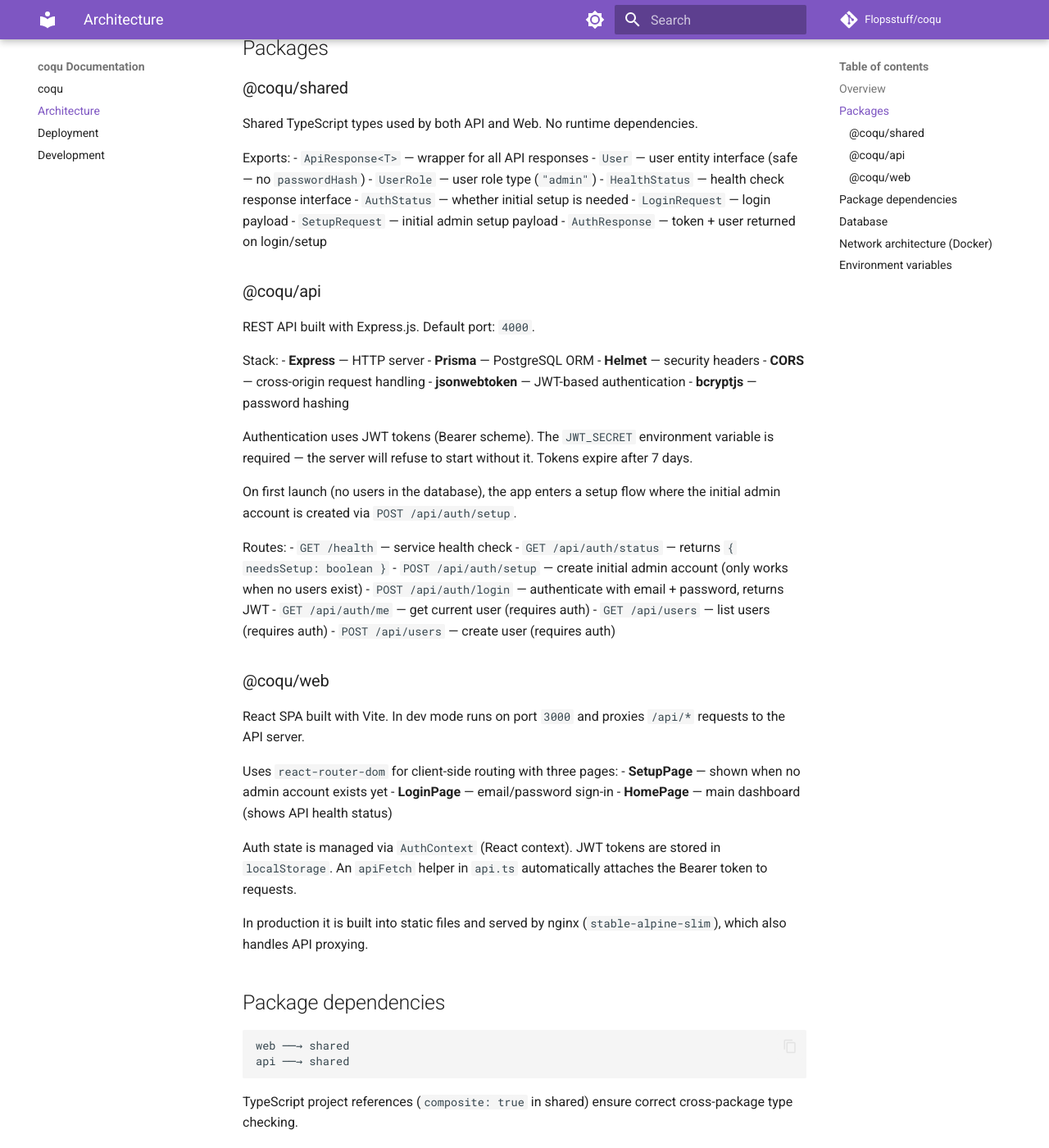
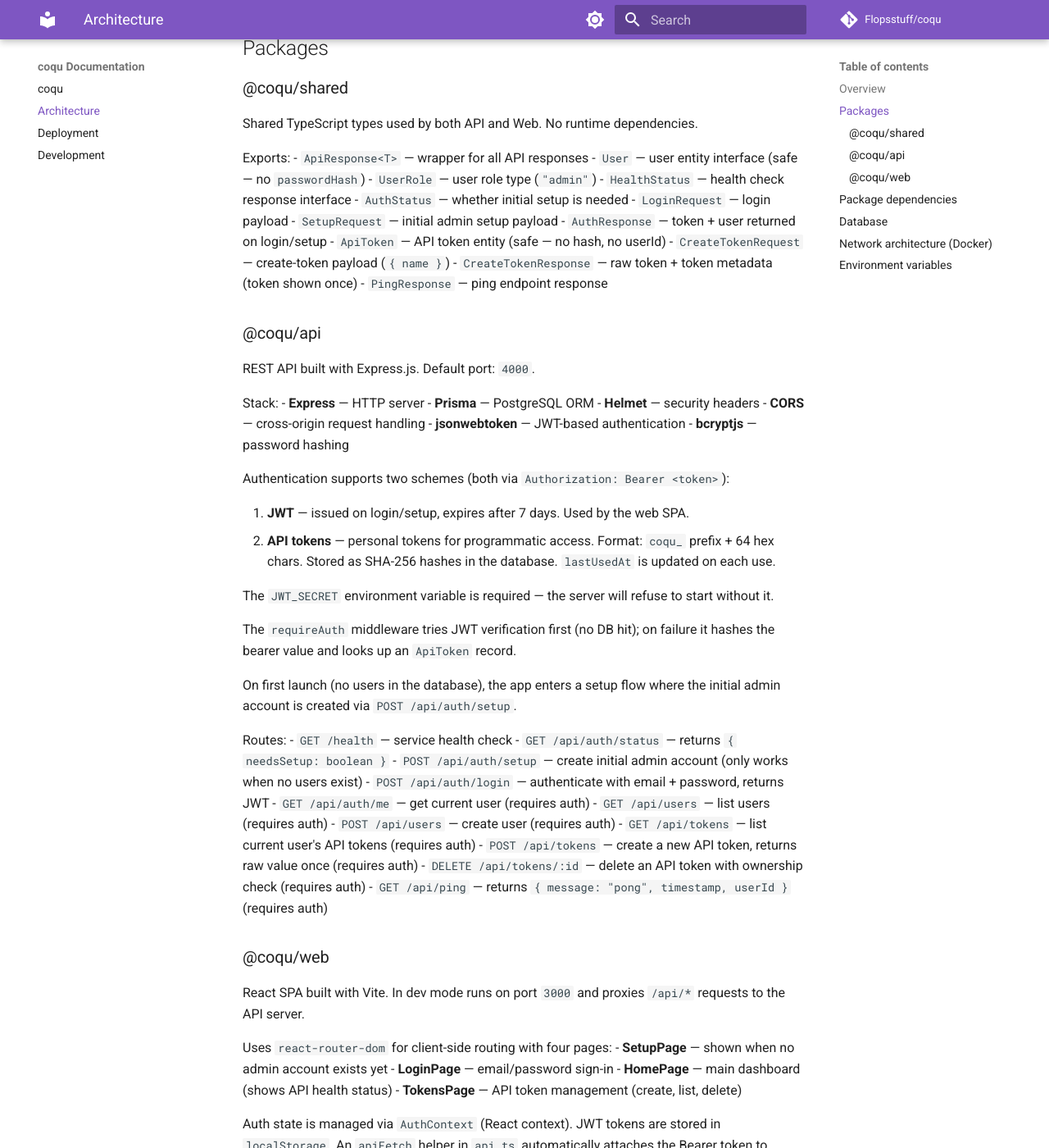
Before and after one commit to Flopsstuff/coqu, an MkDocs documentation site: the page built from docs/architecture.md, in a window 1280 px wide and 1400 px high, scrolled down 368 px. Shown: the whole window at 82% size. Built offline with MkDocs 1.6.1 and Material for MkDocs 9.7.7, drawn with Linux system fonts in a browser that asks for light colours; comment, search, counter and statistics services are not loaded.

Commit message:
📝 Update API documentation and architecture to include API token management
The architecture and development documentation have been updated to reflect new API token management capabilities. Key additions include:

- Introduction of new exports such as `ApiToken`, `CreateTokenRequest`, `CreateTokenResponse`, and `PingResponse`.
- Enhanced authentication to support both JWT and API tokens, with detailed descriptions of their usage and storage.
- Additional routes for API token management, including creation, listing, and deletion.
- The React SPA now includes a `TokensPage` for managing API tokens.
- Updated file structure documentation to include the `TokensPage.tsx`.

```diff
--- a/docs/architecture.md
+++ b/docs/architecture.md
@@ -26,6 +26,10 @@
 - `LoginRequest` — login payload
 - `SetupRequest` — initial admin setup payload
 - `AuthResponse` — token + user returned on login/setup
+- `ApiToken` — API token entity (safe — no hash, no userId)
+- `CreateTokenRequest` — create-token payload (`{ name }`)
+- `CreateTokenResponse` — raw token + token metadata (token shown once)
+- `PingResponse` — ping endpoint response
 
 ### @coqu/api
 
@@ -39,7 +43,14 @@
 - **jsonwebtoken** — JWT-based authentication
 - **bcryptjs** — password hashing
 
-Authentication uses JWT tokens (Bearer scheme). The `JWT_SECRET` environment variable is required — the server will refuse to start without it. Tokens expire after 7 days.
+Authentication supports two schemes (both via `Authorization: Bearer <token>`):
+
+1. **JWT** — issued on login/setup, expires after 7 days. Used by the web SPA.
+2. **API tokens** — personal tokens for programmatic access. Format: `coqu_` prefix + 64 hex chars. Stored as SHA-256 hashes in the database. `lastUsedAt` is updated on each use.
+
+The `JWT_SECRET` environment variable is required — the server will refuse to start without it.
+
+The `requireAuth` middleware tries JWT verification first (no DB hit); on failure it hashes the bearer value and looks up an `ApiToken` record.
 
 On first launch (no users in the database), the app enters a setup flow where the initial admin account is created via `POST /api/auth/setup`.
 
@@ -51,15 +62,20 @@
 - `GET /api/auth/me` — get current user (requires auth)
 - `GET /api/users` — list users (requires auth)
 - `POST /api/users` — create user (requires auth)
+- `GET /api/tokens` — list current user's API tokens (requires auth)
+- `POST /api/tokens` — create a new API token, returns raw value once (requires auth)
+- `DELETE /api/tokens/:id` — delete an API token with ownership check (requires auth)
+- `GET /api/ping` — returns `{ message: "pong", timestamp, userId }` (requires auth)
 
 ### @coqu/web
 
 React SPA built with Vite. In dev mode runs on port `3000` and proxies `/api/*` requests to the API server.
 
-Uses `react-router-dom` for client-side routing with three pages:
+Uses `react-router-dom` for client-side routing with four pages:
 - **SetupPage** — shown when no admin account exists yet
 - **LoginPage** — email/password sign-in
 - **HomePage** — main dashboard (shows API health status)
+- **TokensPage** — API token management (create, list, delete)
 
 Auth state is managed via `AuthContext` (React context). JWT tokens are stored in `localStorage`. An `apiFetch` helper in `api.ts` automatically attaches the Bearer token to requests.
 
```
Also changed, not shown: docs/development.md (+2 -1 lines).
